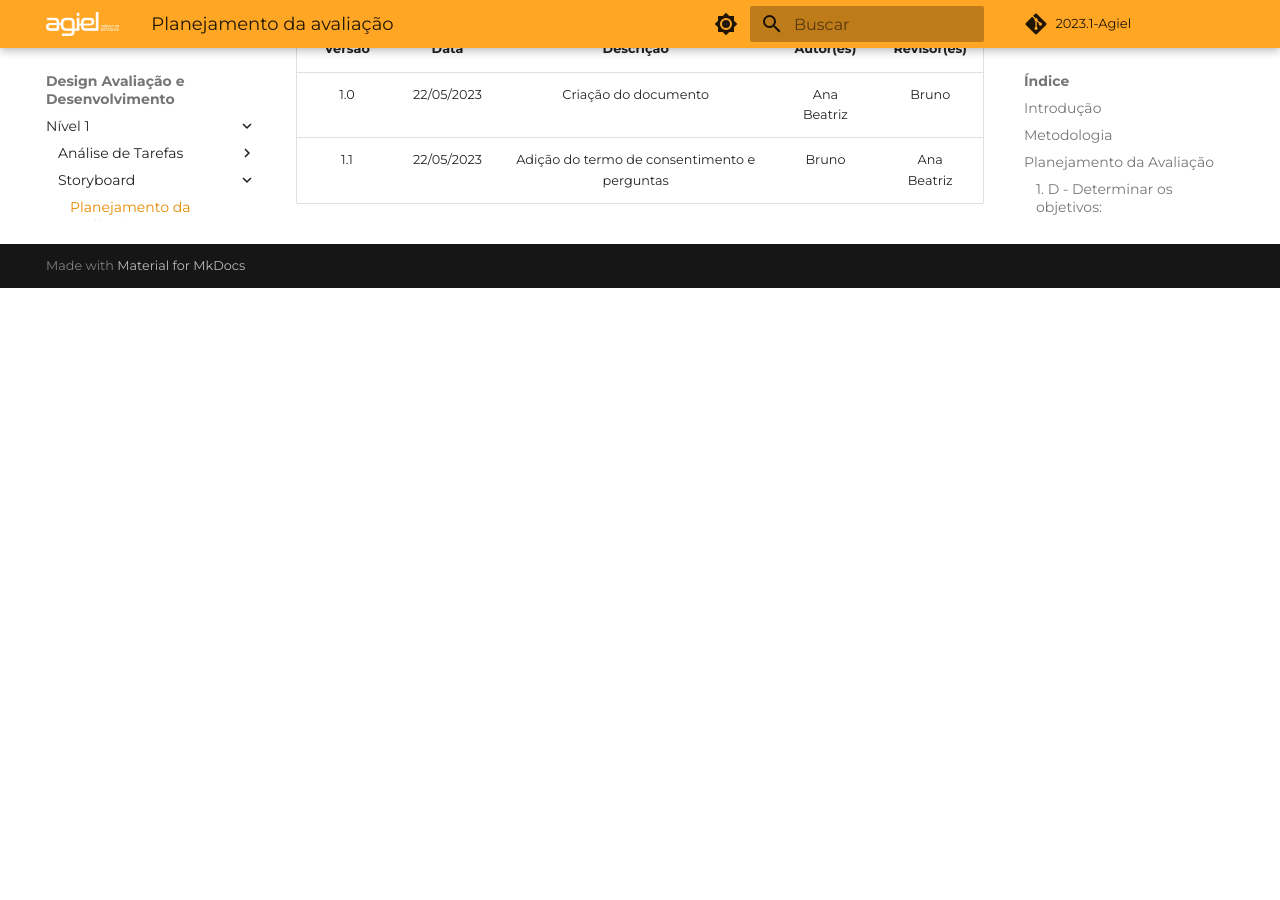
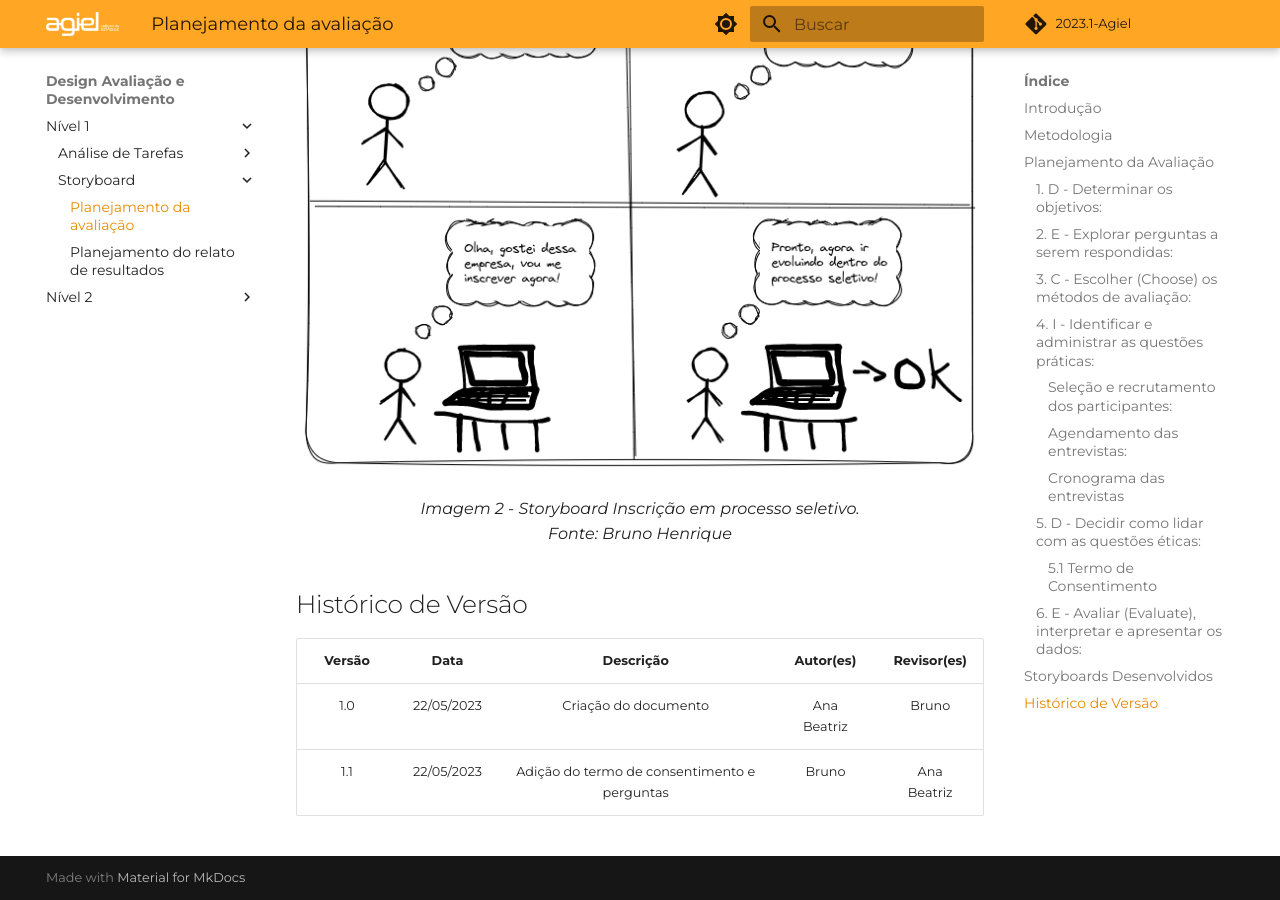
Before and after one commit to Interacao-Humano-Computador/2023.1-Agiel, an MkDocs documentation site: the page built from docs/desenvolvimento/storyboard/planejamento_avaliacao_storyboard.md, in a window 1280 px wide and 900 px high, scrolled down 4440 px. Built offline with MkDocs 1.6.1 and Material for MkDocs 9.7.7, drawn with Linux system fonts in a browser that asks for light colours; some web fonts are replaced; comment, search, counter and statistics services are not loaded; before the commit the page ends 4728 px from its top, so only the background shows below that.

Commit message:
add storyboard

```diff
--- a/docs/desenvolvimento/storyboard/planejamento_avaliacao_storyboard.md
+++ b/docs/desenvolvimento/storyboard/planejamento_avaliacao_storyboard.md
@@ -91,6 +91,9 @@
 ![](./img/storyboard-1.jpg)
 <figcaption align="center">Imagem 1 - Storyboard Canditadar a uma vaga. Fonte: Ana Beatriz</figcaption>
 
+![](./img/storyboard-2.png)
+<figcaption align="center">Imagem 2 - Storyboard Inscrição em processo seletivo. Fonte: Bruno Henrique</figcaption>
+
 ## Histórico de Versão
 
 | Versão |    Data    |                  Descrição                   |  Autor(es)  | Revisor(es) |
```
Also changed, not shown: docs/desenvolvimento/storyboard/img/storyboard-2.png (added).
